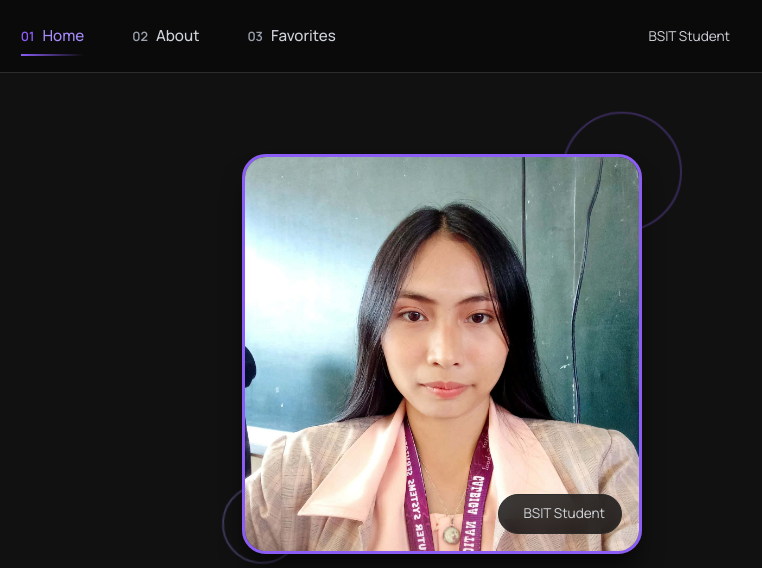
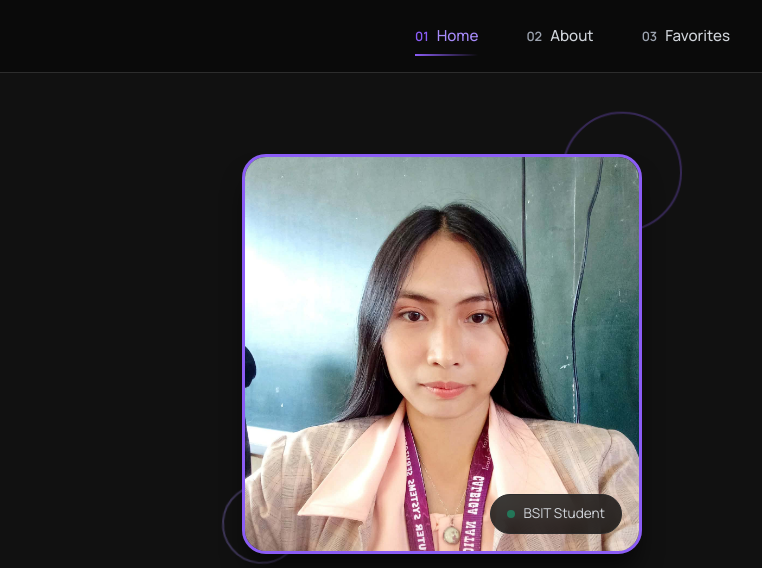
Before and after one commit to elliee2005/Profile, a plain HTML site: page index.html in a window 1280 px wide. Shown: the top 568 px of the page, 518-1280 px from the left. Drawn offline with Linux system fonts and the light colour scheme.

Commit message:
Update index.html

```diff
--- a/index.html
+++ b/index.html
@@ -35,11 +35,6 @@
                 </a>
             </div>
 
-            <div class="nav-cta">
-                <span class="status-indicator"></span>
-                <span class="status-text">BSIT Student</span>
-            </div>
-
             <button class="menu-toggle" id="menuToggle">
                 <span class="menu-bar"></span>
                 <span class="menu-bar"></span>
@@ -61,10 +56,6 @@
                 <span class="nav-number">03</span>
                 <span class="nav-label">Favorites</span>
             </a>
-            <div class="nav-cta" style="margin-top: 12px; align-self: flex-start;">
-                <span class="status-indicator"></span>
-                <span class="status-text">BSIT Student</span>
-            </div>
         </div>
     </nav>
 
@@ -127,7 +118,7 @@
                                 <div class="decoration-accent accent-1"></div>
                             </div>
                             <div class="profile-status">
-                                <span class="status-dot"></span>
+                                <span class="status-indicator"></span>
                                 <span class="status-text">BSIT Student</span>
                             </div>
                         </div>
```
